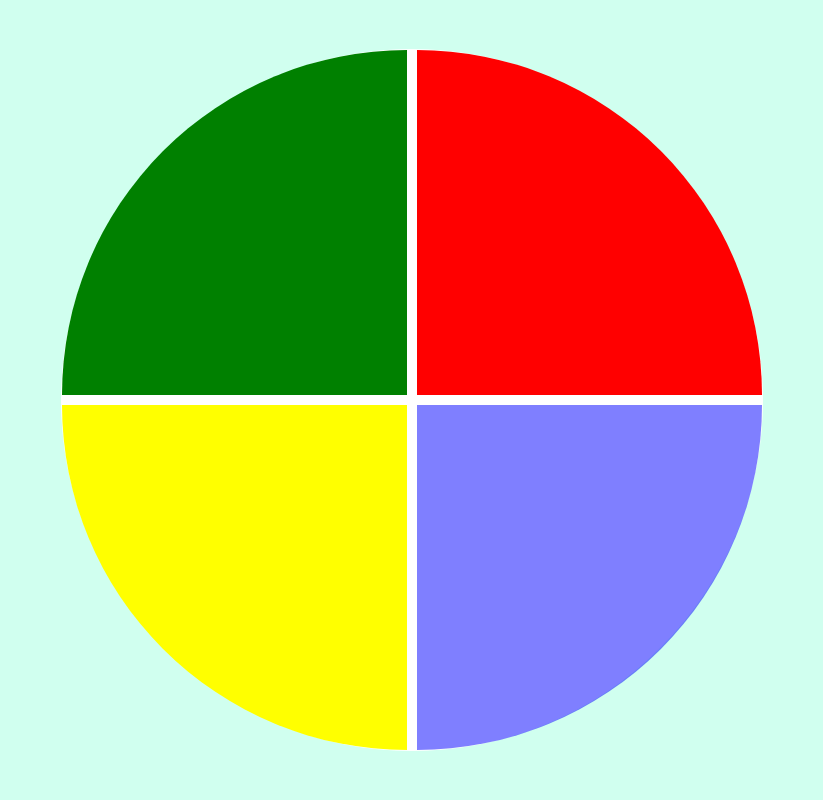
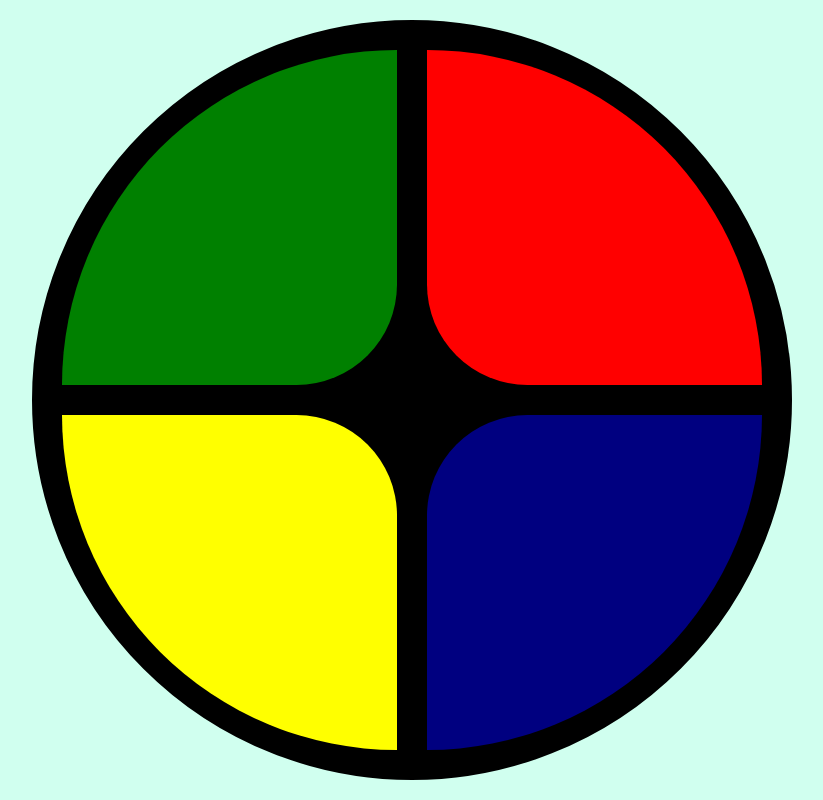
Before and after one commit to MarceloCLopes/genesisGame, a plain HTML site: page index.html in a window 1280 px wide. Shown: the whole page, without its empty margins (228-1051 px from the left). Drawn offline with Linux system fonts and the light colour scheme.

Commit message:
atualização dos arquivos

```diff
--- a/style.css
+++ b/style.css
@@ -1,9 +1,9 @@
-body{
+body {
   margin: 0;
   background-color: rgb(208, 255, 239);
 }
 
-.main-game{
+.main-game {
   height: 100vh;
   width: 100vw;
   display: flex;
@@ -11,41 +11,45 @@ body{
   align-items: center;
 }
 
-.genius{
+.genius {
   display: grid;
-  grid-template-areas: 'verde vermelho' 'amarelo azul';
-  grid-gap: 10px;
-  border: 1px solid #ffffff;
-  background-color: #fff;
+  grid-template-areas: "verde vermelho" "amarelo azul";
+  grid-gap: 30px;
+  border: 30px solid #000;
+  background-color: #000;
   border-radius: 100%;
   width: 700px;
   height: 700px;
 }
 
-.blue{
+.blue {
   grid-area: azul;
   background-color: blue;
   border-bottom-right-radius: 100%;
+  border-top-left-radius: 30%;
 }
 
-.red{
+.red {
   grid-area: vermelho;
   background-color: red;
   border-top-right-radius: 100%;
+  border-bottom-left-radius: 30%;
 }
 
-.yellow{
+.yellow {
   grid-area: amarelo;
   background-color: yellow;
   border-bottom-left-radius: 100%;
+  border-top-right-radius: 30%;
 }
 
-.green{
+.green {
   grid-area: verde;
   background-color: green;
   border-top-left-radius: 100%;
+  border-bottom-right-radius: 30%;
 }
 
-.selected{
+.selected {
   opacity: 0.5;
 }
```
Also changed, not shown: img.png (added), logo.png (added), 1 other file.
